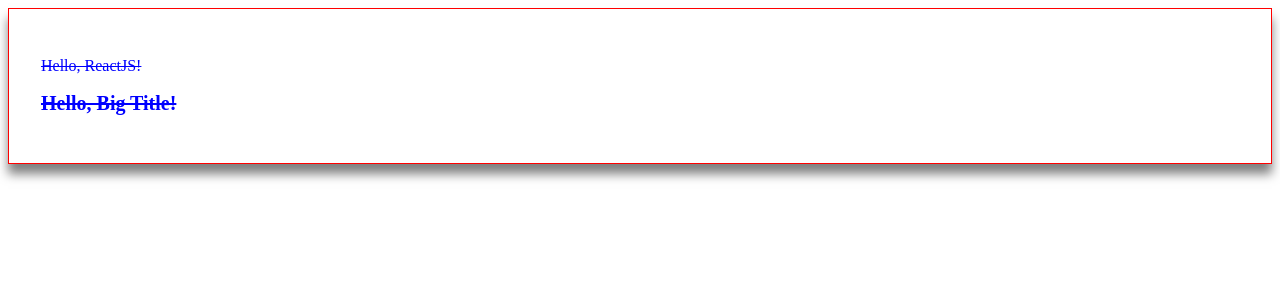
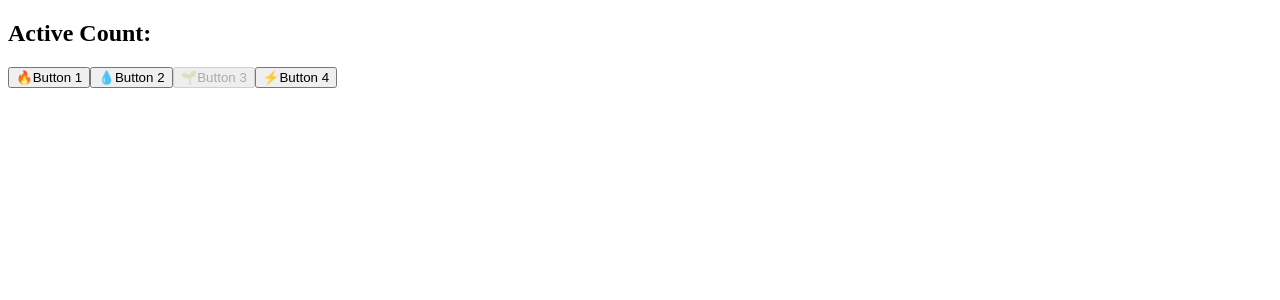
Before and after one commit to Limlim0208/ReactStudy, a React (Vite) app: page / in a window 1280 px wide. Shown: the top 300 px of the page. Built offline with nearby package versions, Linux system fonts and the light colour scheme.

Commit message:
08-14: 실습 코드

```diff
--- a/src/App.tsx
+++ b/src/App.tsx
@@ -1,60 +1,41 @@
-import styled from "styled-components";
-import { keyframes } from "styled-components";
-import { css } from "styled-components";
-
-const boxShadowMixin = css`
-    box-shadow: 0px 10px 10px rgba(0, 0, 0, 0.5);
-`;
-
-const fadeIn = keyframes`
-from{
-  opacity: 0;
-}
-to{
-  opacity: 1;
-}
-`;
-
-const Title = styled.h1<{ $color: string; $decoration: string }>`
-    color: ${(props) => props.$color};
-    text-decoration: ${(props) => props.$decoration};
-    animation: ${fadeIn} 2s ease-in;
-    &:hover {
-        color: pink;
-    }
-`;
-
-const BigTitle = styled(Title)`
-    font-size: ${(props) => props.theme.fontSize.large};
-`;
-
-const Wrapper = styled.section`
-    padding: 2rem;
-    border: 1px solid red;
-`;
-
-const BlueBorderWrapper = styled(Wrapper)<{ $shadow: boolean }>`
-    border-color: ${(props) => props.theme.colors.primary};
-    ${(props) => props.$shadow && boxShadowMixin}
-`;
+import { useState } from "react";
 
 export default function App() {
+    // 초기 버튼 데이터: 각 버튼은 id, label, icon, isDisabled 속성을 가집니다.
+    const initialButtons = [
+        { id: 1, label: "Button 1", icon: "🔥", isDisabled: false },
+        { id: 2, label: "Button 2", icon: "💧", isDisabled: false },
+        { id: 3, label: "Button 3", icon: "🌱", isDisabled: true },
+        { id: 4, label: "Button 4", icon: "⚡", isDisabled: false },
+    ];
+
+    const [buttons, setButtons] = useState(initialButtons);
+
+    const toggleHandle = (currentButtonId: number) => {
+        setButtonState(
+            buttons.filter((button) => button.id !== currentButtonId),
+        );
+    };
+
     return (
         <>
-            <BlueBorderWrapper $shadow>
-                <Title
-                    $color="#0000ff"
-                    $decoration="line-through"
-                    as="p"
-                    title="...hello..."
-                    onClick={() => alert("hello!")}
-                >
-                    Hello, ReactJS!
-                </Title>
-                <BigTitle $color="#0000ff" $decoration="line-through">
-                    Hello, Big Title!
-                </BigTitle>
-            </BlueBorderWrapper>
+            <ButtonGroup buttons={buttons}></ButtonGroup>
         </>
     );
 }
+
+export function ButtonGroup({
+    buttons,
+}: { id: number; label: string; icon: string; isDisabled: boolean }[]) {
+    return (
+        <>
+            <h2>Active Count: {}</h2>
+            {buttons.map((button) => (
+                <button key={button.id} disabled={button.isDisabled}>
+                    {button.icon}
+                    {button.label}
+                </button>
+            ))}
+        </>
+    );
+}
```
Also changed, not shown: src/components/ButtonGroup.module.css (added, +25 -0 lines).
